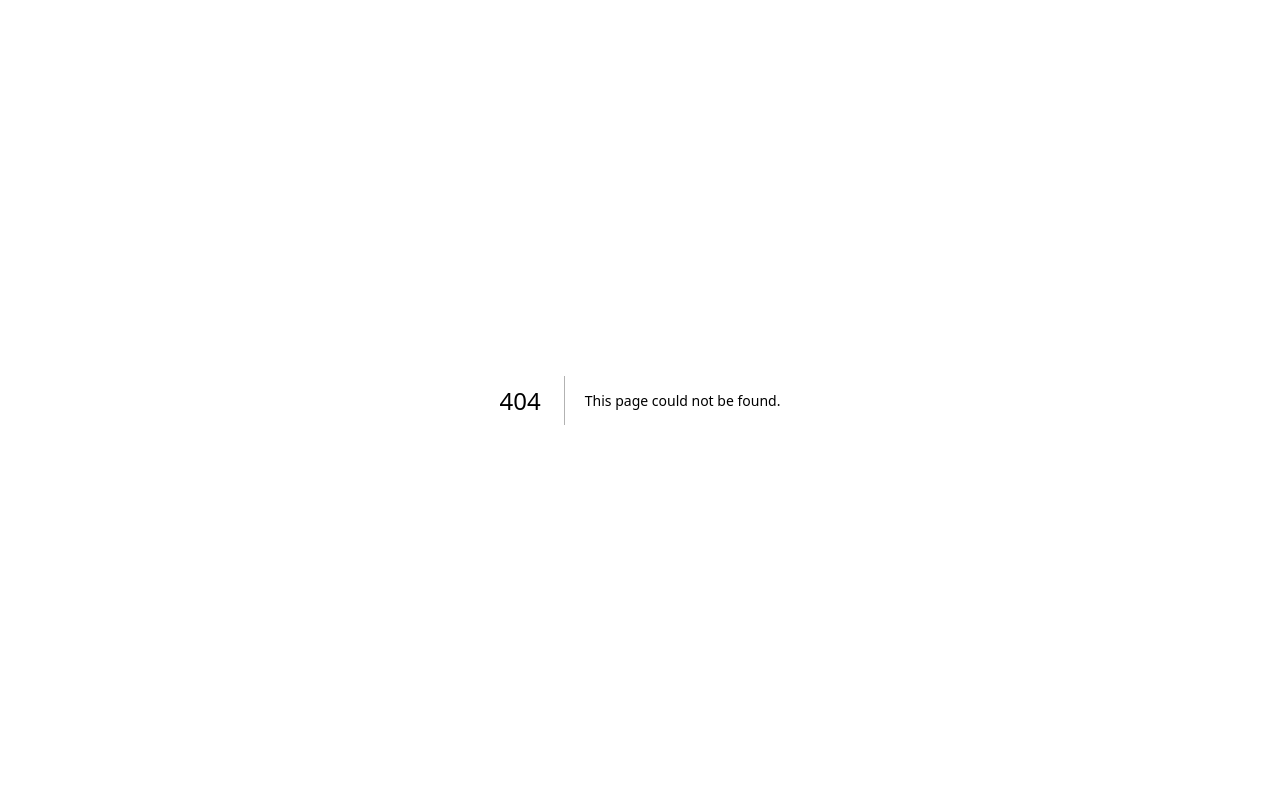
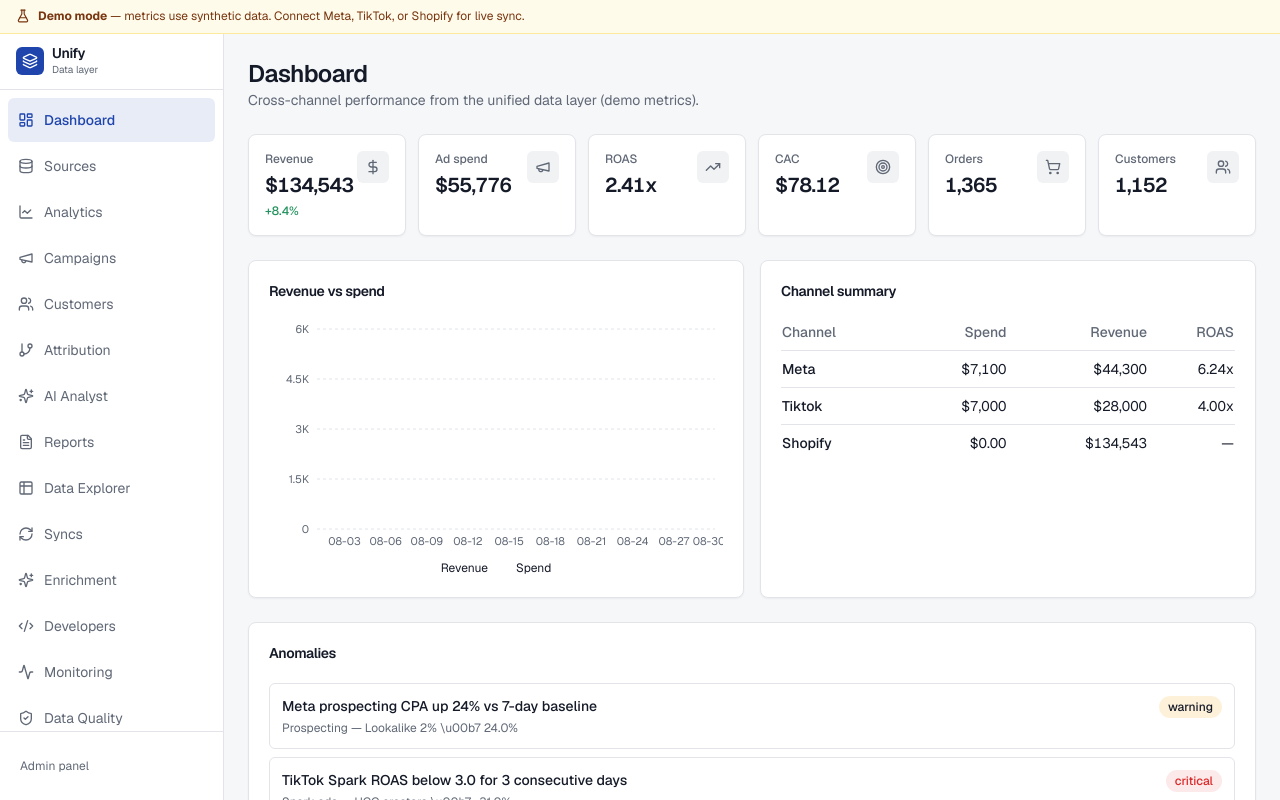
Before and after one commit to lilcoins89/website-platform, a Next.js app: page /dashboard in a window 1280 px wide. Before the commit this address had no page. Built offline with nearby package versions, Linux system fonts and the light colour scheme.

Commit message:
feat: dashboard with KPIs, charts, channel table, anomalies

```diff
--- /dev/null
+++ b/app/(app)/dashboard/page.tsx
@@ -0,0 +1,102 @@
+import {
+  DollarSign,
+  Megaphone,
+  ShoppingCart,
+  Target,
+  TrendingUp,
+  Users,
+} from "lucide-react";
+import { KpiCard } from "@/components/shared/kpi-card";
+import { TimeSeriesChart } from "@/components/charts/time-series";
+import { Card, CardContent, CardHeader, CardTitle } from "@/components/ui/card";
+import { Badge } from "@/components/ui/badge";
+import { anomalies, channelSummaries, dailyMetrics, kpi } from "@/lib/demo/data";
+import { formatCurrency, formatNumber, formatRoas, formatPercent } from "@/lib/utils";
+
+export default function DashboardPage() {
+  return (
+    <div className="space-y-6">
+      <div>
+        <h1 className="text-2xl font-semibold tracking-tight">Dashboard</h1>
+        <p className="text-sm text-muted-foreground">
+          Cross-channel performance from the unified data layer (demo metrics).
+        </p>
+      </div>
+
+      <div className="grid gap-3 sm:grid-cols-2 lg:grid-cols-3 xl:grid-cols-6">
+        <KpiCard label="Revenue" value={formatCurrency(kpi.revenue)} change={kpi.revenueGrowth} icon={DollarSign} />
+        <KpiCard label="Ad spend" value={formatCurrency(kpi.adSpend)} icon={Megaphone} />
+        <KpiCard label="ROAS" value={formatRoas(kpi.roas)} icon={TrendingUp} />
+        <KpiCard label="CAC" value={formatCurrency(kpi.cac)} icon={Target} />
+        <KpiCard label="Orders" value={formatNumber(kpi.orders)} icon={ShoppingCart} />
+        <KpiCard label="Customers" value={formatNumber(kpi.customers)} icon={Users} />
+      </div>
+
+      <div className="grid gap-4 lg:grid-cols-2">
+        <Card>
+          <CardHeader>
+            <CardTitle>Revenue vs spend</CardTitle>
+          </CardHeader>
+          <CardContent>
+            <TimeSeriesChart
+              data={dailyMetrics}
+              currency
+              series={[
+                { key: "revenue", label: "Revenue", color: "hsl(var(--chart-1))" },
+                { key: "spend", label: "Spend", color: "hsl(var(--chart-2))" },
+              ]}
+            />
+          </CardContent>
+        </Card>
+        <Card>
+          <CardHeader>
+            <CardTitle>Channel summary</CardTitle>
+          </CardHeader>
+          <CardContent className="overflow-x-auto">
+            <table className="w-full text-sm">
+              <thead>
+                <tr className="border-b text-left text-muted-foreground">
+                  <th className="pb-2 font-medium">Channel</th>
+                  <th className="pb-2 font-medium text-right">Spend</th>
+                  <th className="pb-2 font-medium text-right">Revenue</th>
+                  <th className="pb-2 font-medium text-right">ROAS</th>
+                </tr>
+              </thead>
+              <tbody>
+                {channelSummaries.map((c) => (
+                  <tr key={c.channel} className="border-b last:border-0">
+                    <td className="py-2 capitalize font-medium">{c.channel}</td>
+                    <td className="py-2 text-right tabular-nums">{formatCurrency(c.spend)}</td>
+                    <td className="py-2 text-right tabular-nums">{formatCurrency(c.revenue)}</td>
+                    <td className="py-2 text-right tabular-nums">
+                      {c.channel === "shopify" ? "\u2014" : formatRoas(c.roas)}
+                    </td>
+                  </tr>
+                ))}
+              </tbody>
+            </table>
+          </CardContent>
+        </Card>
+      </div>
+
+      <Card>
+        <CardHeader>
+          <CardTitle>Anomalies</CardTitle>
+        </CardHeader>
+        <CardContent className="space-y-2">
+          {anomalies.map((a) => (
+            <div key={a.id} className="flex flex-wrap items-start justify-between gap-2 rounded-md border p-3 text-sm">
+              <div>
+                <p className="font-medium">{a.message}</p>
+                <p className="text-xs text-muted-foreground mt-1">
+                  {a.campaignName} \u00b7 {formatPercent(a.changePercent)}
+                </p>
+              </div>
+              <Badge variant={a.severity === "critical" ? "destructive" : "warning"}>{a.severity}</Badge>
+            </div>
+          ))}
+        </CardContent>
+      </Card>
+    </div>
+  );
+}
```
